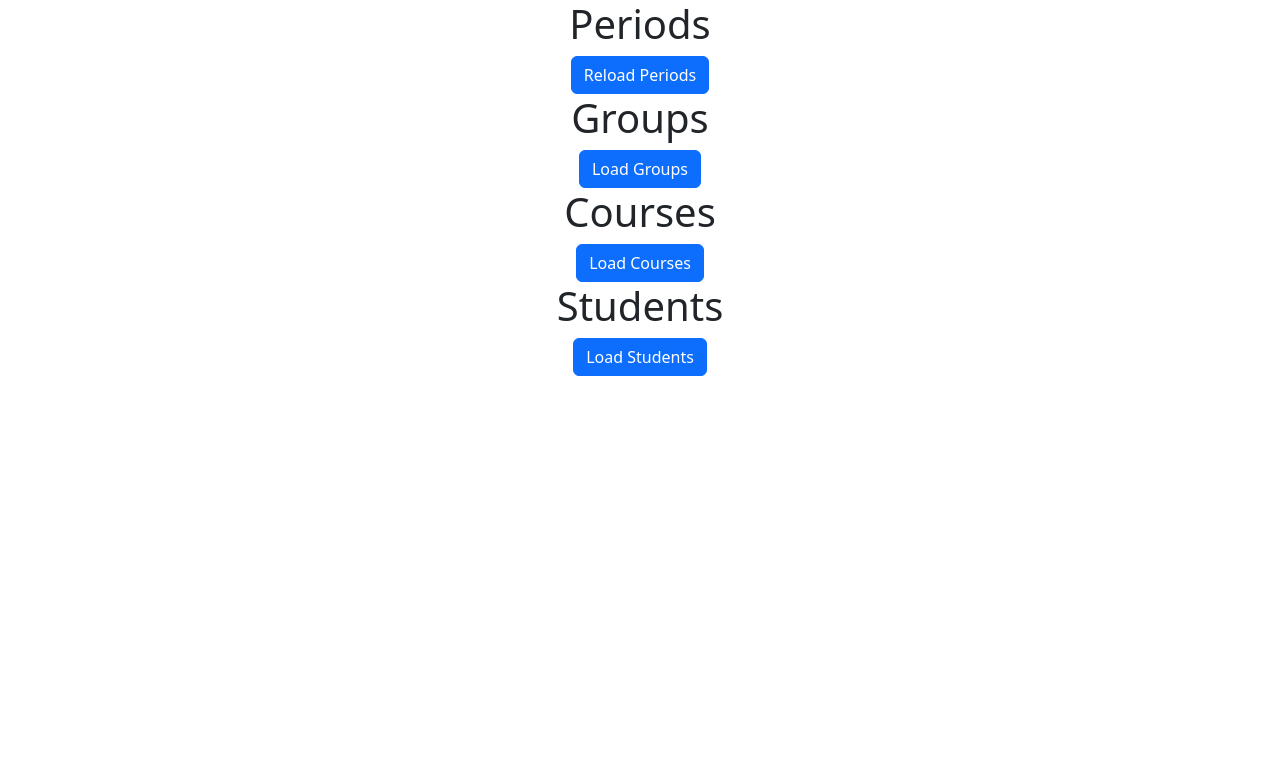
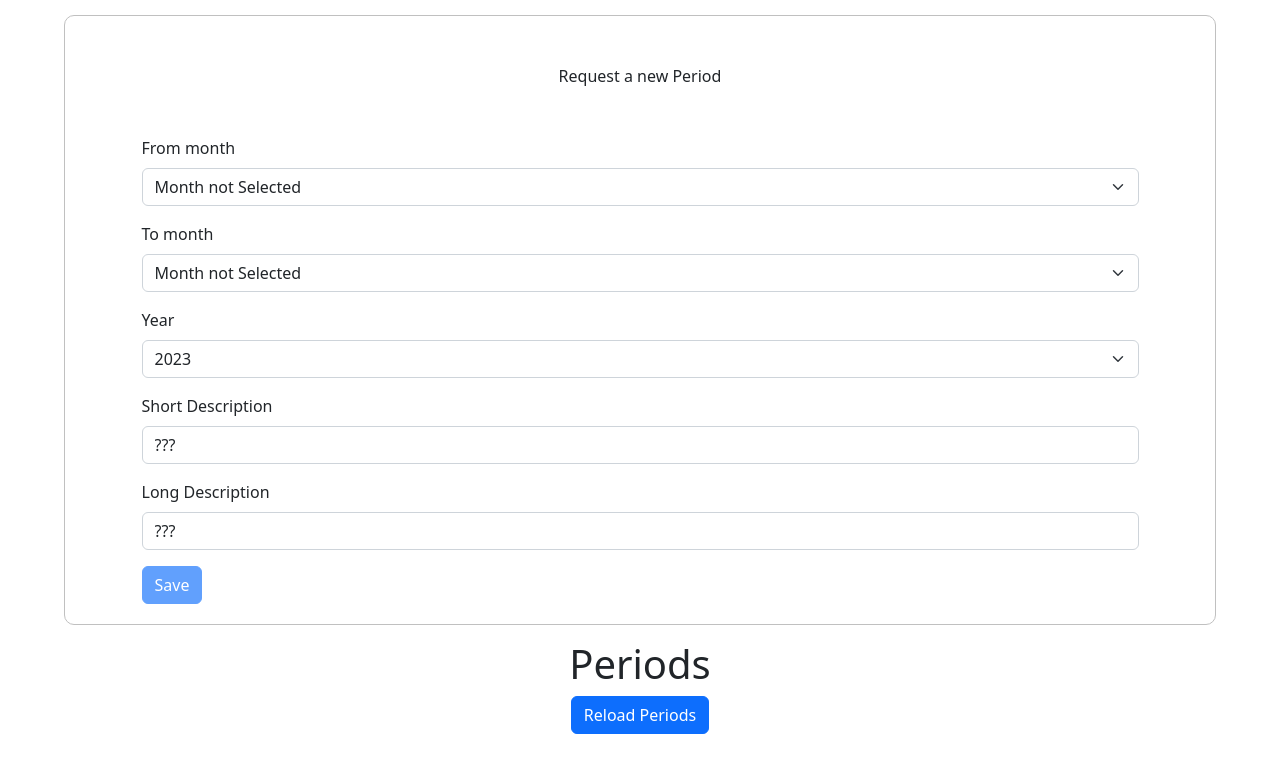
Before and after one commit to hdavidlp/assistanceui, a React (Create React App) app: page / in a window 1280 px wide. Shown: the top 772 px of the page. Built offline with nearby package versions, Linux system fonts and the light colour scheme; no server answers.

Commit message:
GUI for Post Periods

```diff
--- a/src/App.js
+++ b/src/App.js
@@ -7,16 +7,20 @@ import GroupsShortTable from './Components/Groups/ShortTableDetails/GroupsShortT
 import StudentsShortTable from './Components/Students/ShortTableDetails/StudentsShortTable';
 
 
+import RequestNewPeriod from './Components/Period/Insert/RequestNewPeriod';
+
 
 
 function App() {
   return (
     <div className="App">
       <header className="App-header">
+
+        <RequestNewPeriod />
         <PeriodsShortTable />
-        <GroupsShortTable />
+        {/*<GroupsShortTable />
         <CoursesShortTable />
-        <StudentsShortTable />
+        <StudentsShortTable /> */}
       </header>
     </div>
   );
--- /dev/null
+++ b/src/Components/Period/Insert/RequestNewPeriod.jsx
@@ -0,0 +1,211 @@
+import React  from "react";
+import { useState, useEffect } from "react";
+import _defaultMaxTime, {_APIAssistence} from '../../../API/APIConfig'
+import '../../css/baseExtra.css'
+import "bootstrap/dist/css/bootstrap.min.css"
+import axios from "axios";
+
+
+const MonthNotSelected = 'Month not Selected'
+const unassigned = "???"
+
+const initValues = {
+	longDescription: unassigned,
+	shortDescription: unassigned
+}
+
+
+const RequestNewPeriod =()=>{
+
+	const [fromMonth, setFromMonth] = useState(MonthNotSelected)
+	const [toMonth, setToMonth] = useState(MonthNotSelected)
+	const [toYear, setToYear]= useState('2023')
+	const [data, setData] = useState(initValues)
+	const [isReadyToSave, setReadyToSave] = useState(false)
+	const [isSaving, setSaving] = useState(false)
+
+	function simulateNetworkRequest() {
+		return new Promise((resolve) => setTimeout(resolve, 2000));
+	}
+
+	useEffect (()=>{
+
+		if (isSaving){
+			setReadyToSave(false)
+			simulateNetworkRequest().then(()=>{
+				Save()
+			})
+		}
+
+	},[isSaving])
+
+	const Save = () =>{
+		axios.post(_APIAssistence + 'Period',{
+			shortDescription: data['shortDescription'],
+			longDescription : data['longDescription']
+		})
+		.then(()=>{
+			console.log('salvado')
+			setSaving(false)
+		})
+		.catch(()=>{
+			console.log('error en guarar')
+			setSaving(false)
+		})
+	}
+
+	const handleSave = () =>{
+		setSaving(true)
+	}
+
+	const handleChange = (e) => {
+		const { name, value } = e.target
+		console.log(value)
+
+		setData((current) => ({
+			...current, ...{ [name]: value }
+		}))
+	}
+
+	function applyFormatDescription(initMonth, endMonth, year){
+
+		setReadyToSave(initMonth!==MonthNotSelected && endMonth !==MonthNotSelected)
+
+		if (initMonth===MonthNotSelected) initMonth = unassigned
+		if (endMonth===MonthNotSelected)  endMonth  = unassigned
+		if (initMonth === unassigned )
+
+		console.log(initMonth, endMonth, unassigned )
+
+		const longDescription =
+					initMonth + ' - ' + endMonth +  ' ' + year
+		const shortDescription =
+					initMonth.substring(0,3) + ' - ' + endMonth.substring(0,3) +  ' ' + year.substring(-2)
+
+		setData({
+			['longDescription']: longDescription,
+			['shortDescription']: shortDescription
+		})
+	}
+
+	const handleChangeFromMonth = (e) => {
+		const { name, value } = e.target
+		setFromMonth(value)
+		applyFormatDescription(value.toString(), toMonth, toYear)
+	}
+
+	const handleChangeToMonth = (e) => {
+		const { name, value } = e.target
+		setToMonth(value)
+		applyFormatDescription(fromMonth, value.toString(), toYear)
+	}
+
+	const handleChnageToYear =(e)=>{
+		const { name, value } = e.target
+		setToYear(value)
+		applyFormatDescription(fromMonth, toMonth, value.toString())
+	}
+
+	const selectAll =(e)=>{
+    e.target.select()
+  }
+
+
+
+	return (
+		<div className="request-container" >
+			<div className="request-head-container">Request a new Period</div>
+			<div className="request-body-container">
+				<form>
+					<div className="mb-3">
+						<label className="form-label">From month</label>
+						<select className="form-select" aria-label="Default select example"
+							onChange={handleChangeFromMonth}>
+							<option >{MonthNotSelected}</option>
+							<option value="January" >January</option>
+							<option value="February">February</option>
+							<option value="March">March</option>
+							<option value="April">April</option>
+							<option value="May">May</option>
+							<option value="June">June</option>
+							<option value="July">July</option>
+							<option value="August">August</option>
+							<option value="September">September</option>
+							<option value="October">October</option>
+							<option value="November">November</option>
+							<option value="December">December</option>
+						</select>
+					</div>
+
+					<div className="mb-3">
+						<label  className="form-label">To month</label>
+							<select className="form-select" aria-label="Default select example"
+							onChange={handleChangeToMonth}>
+								<option >{MonthNotSelected}</option>
+								<option value="January" >January</option>
+								<option value="February">February</option>
+								<option value="March">March</option>
+								<option value="April">April</option>
+								<option value="May">May</option>
+								<option value="June">June</option>
+								<option value="July">July</option>
+								<option value="August">August</option>
+								<option value="September">September</option>
+								<option value="October">October</option>
+								<option value="November">November</option>
+								<option value="December">December</option>
+							</select>
+					</div>
+
+					<div className="mb-3">
+						<label  className="form-label">Year</label>
+						<select className="form-select" aria-label="Default select example"
+						onChange={handleChnageToYear}>
+							<option value="2023" >2023</option>
+							<option value="2024">2024</option>
+						</select>
+					</div>
+
+					<div className="mb-3">
+						<label  className="form-label">Short Description</label>
+						<input
+						type= "text"
+						className="form-control"
+						id="shortDescription"
+						placeholder="MMM-MMM YY"
+
+						name = 'shortDescription'
+						value={data['shortDescription']}
+						onFocus={selectAll}
+						onChange={handleChange}>
+						</input>
+					</div>
+
+					<div className="mb-3">
+						<label  className="form-label">Long Description</label>
+						<input
+						type= "text"
+						className="form-control"
+						id="longDescription"
+						placeholder="MMMM-MMMM YYYY"
+						name = 'longDescription'
+						value={data['longDescription']}
+						onFocus={selectAll}
+						onChange={handleChange}>
+						</input>
+					</div>
+
+					<div >
+						<button type="button" className="btn btn-primary"	onClick={handleSave}
+							disabled = {!isReadyToSave} >
+							Sav{isSaving ? 'ing ...':'e'}
+						</button>
+					</div>
+				</form>
+			</div>
+		</div>
+  )
+}
+
+
+export default  RequestNewPeriod
--- a/src/Components/Period/ShortTableDetails/PeriodsShortTable.jsx
+++ b/src/Components/Period/ShortTableDetails/PeriodsShortTable.jsx
@@ -13,35 +13,48 @@ import _defaultMaxTime, {_APIAssistence} from '../../../API/APIConfig'
 
 const PeriodsShortTable = () => {
 
+	const [isLoading, setLoading] = useState(false);
 	const [hasData, sethasData] = useState(false)
 	const [periods, setPeriods] = useState([])
+
+	function simulateNetworkRequest() {
+		return new Promise((resolve) => setTimeout(resolve, 2000));
+	}
 
 	const getPeriods = () => {
 		axios.get(_APIAssistence+'Period')
 		.then(res => {
 				setPeriods(res)
 				sethasData(true)
+				setLoading(false)
 				console.log(res)
 		})
 		.catch(err=>{
 			console.log(err)
+			setLoading(false)
 		})
 	}
 
 	useEffect(()=>{
 		!hasData && getPeriods()
-	})
 
+		if(isLoading){
+			simulateNetworkRequest().then(()=>{
+				getPeriods()
+			})
+		}
+	}, [isLoading])
 
-
-
+	const loadPeriods = () => {
+		setLoading(true)
+	}
 
   return (
     <div>
       <h1 className='text-center'>Periods</h1>
         {hasData&& <PeriodsTableDetail periods={periods}/>}
         <div className='col text-center'>
-        <Button className='button' onClick={getPeriods}>Reload Periods	</Button>
+        <Button className='button' onClick={loadPeriods} disabled={isLoading} >{isLoading ? 'Loading...':'Reload Periods'}</Button>
       	</div>
     </div>
   )
--- a/src/Components/Period/ShortTableDetails/TableDetails/PeriodsTableBody.jsx
+++ b/src/Components/Period/ShortTableDetails/TableDetails/PeriodsTableBody.jsx
@@ -5,7 +5,7 @@ function PeriodsTableBody({periods}) {
   return (
     <tbody>
         {periods?.data?.map((period) =>(
-            <RowLongDetail period = {period} />
+            <RowLongDetail key={period.periodID} period = {period} />
         ))}
     </tbody>
   )
--- a/src/Components/Period/ShortTableDetails/TableDetails/PeriodsTableDetail.jsx
+++ b/src/Components/Period/ShortTableDetails/TableDetails/PeriodsTableDetail.jsx
@@ -7,7 +7,7 @@ import PeriodsTableBody from './PeriodsTableBody'
 function PeriodsTableDetail({periods}) {
   return (
     <div className='container'>
-        <table class="table table-hover">
+        <table className="table table-hover">
           <PeriodTableHeader />
           <PeriodsTableBody periods={periods}/>
         </table>
--- a/src/Components/Period/ShortTableDetails/TableDetails/RowLongDetail.jsx
+++ b/src/Components/Period/ShortTableDetails/TableDetails/RowLongDetail.jsx
@@ -2,8 +2,8 @@ import React from 'react'
 
 function RowLongDetail({period}) {
   return (
-    <tr id={period.periodID}>
-      <th scope="row">{period.periodID}</th>
+    <tr id={period.periodID}  >
+      <th scope="row" >{period.periodID}</th>
       <td>{period.longDescription}</td>
       <td>{period.shortDescription}</td>
       <td>{period.isActive?'Si':'No'}</td>
--- /dev/null
+++ b/src/Components/css/baseExtra.css
@@ -0,0 +1,47 @@
+/*
+By label
+body{
+
+}
+
+By Id
+#container{
+
+}
+
+By Class
+.article{
+
+} */
+
+*{
+    margin: 0px;
+    padding: 0px;
+}
+.request-container{
+    /* background-color: rgb(153, 159, 159); */
+    width: 90%;
+    padding: 10px;
+    margin: 15px auto;
+    border: 1px solid rgb(192, 192, 192);
+    border-radius: 10px;
+}
+
+.request-head-container{
+    /* background-color: bisque;  */
+    height: 100px;
+    width: 100%;
+    text-align: center;
+    line-height: 100px;
+}
+
+.request-body-container{
+    /* background-color: blueviolet;  */
+    width: 90%;
+    margin: auto;
+    padding: 10px;
+}
+
+.clearfix {
+    clear:both;
+}
```
